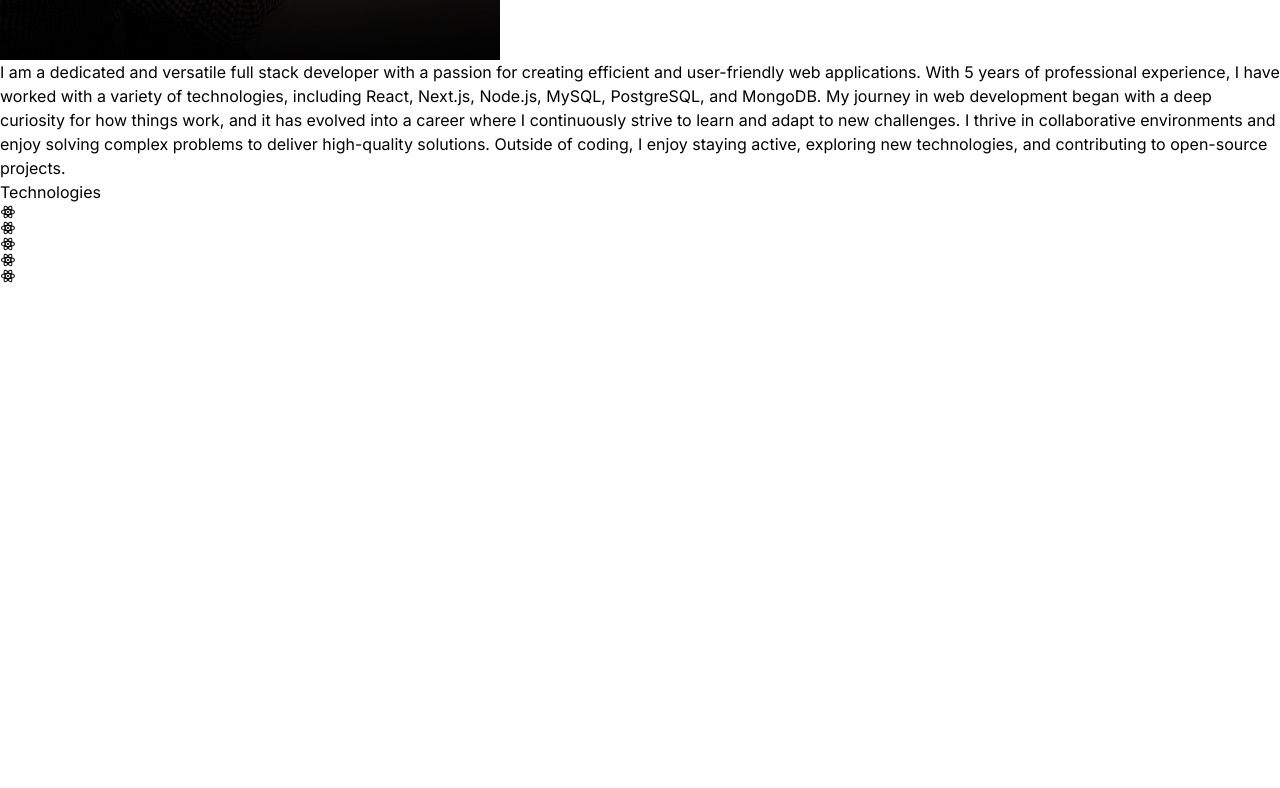
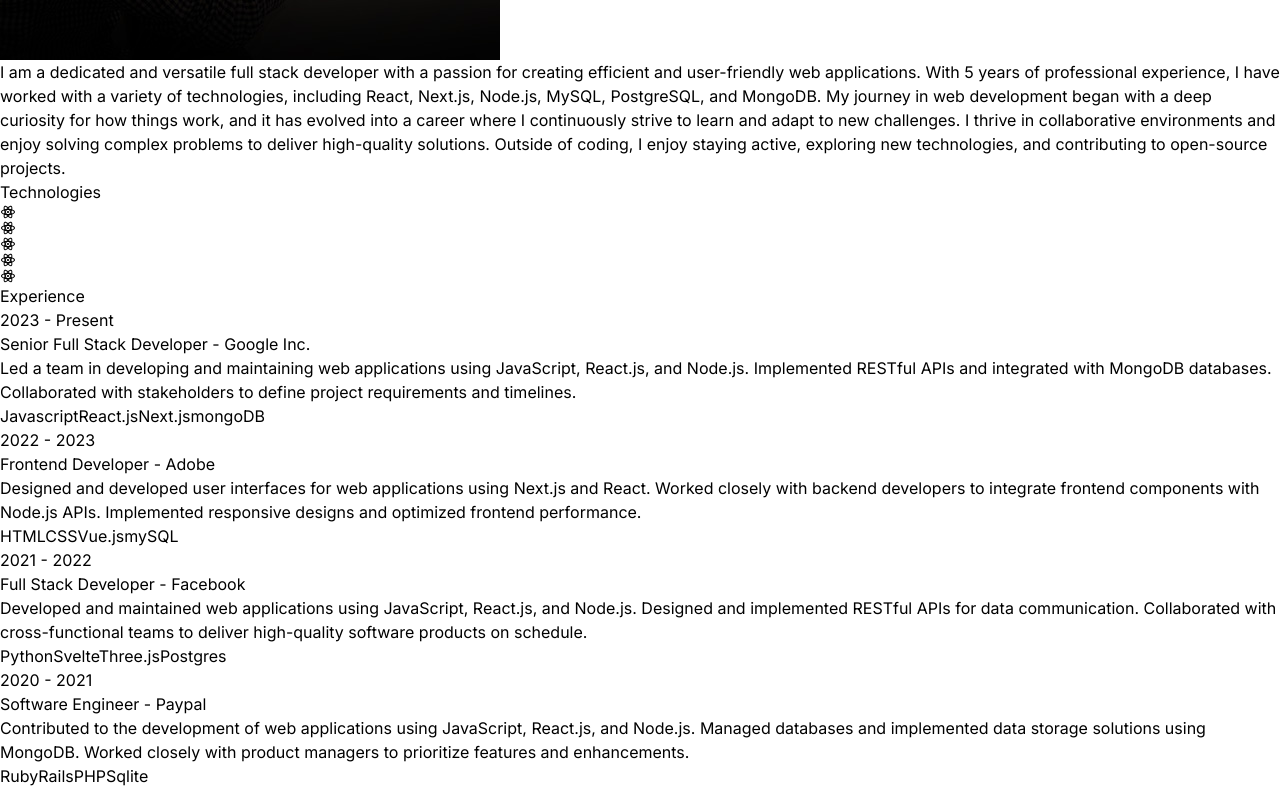
Before and after one commit to sp2003s/Portfolio-react, a React (Vite) app: page / in a window 1280 px wide. Shown: the part 1482-2270 px from the top of the page. Before the commit the page ends 1766 px from the top, so only its background shows below. Built offline with nearby package versions, Linux system fonts and the light colour scheme.

Commit message:
experience

```diff
--- a/src/App.jsx
+++ b/src/App.jsx
@@ -3,6 +3,7 @@
 import Hero from "./components/Hero";
 import About from "./components/About";
 import Technologies from './components/Technologies';
+import Experience from './components/Experience';
 
 const App = () => {
   return (
@@ -17,6 +18,7 @@
         <Hero />
         <About />
         <Technologies />
+        <Experience />
       </div>
 
     </div>
--- /dev/null
+++ b/src/components/Experience.jsx
@@ -0,0 +1,36 @@
+import { space } from "postcss/lib/list"
+import { EXPERIENCES } from "../constants"
+
+const Experience = () => {
+  return (
+    <div className="border-b border-neutral-900 pb-4">
+        <h1 className="my-20 text-center text-4xl">Experience</h1>
+
+        <div>
+            {EXPERIENCES.map((experience, index) =>
+                <div key = {index} className="mb-8 flex flex-wrap lg:justify-center">
+                    <div className="w-full lg:w-1/4">
+                        <p className="mb-2 text-sm text-neutral-400">{experience.year}</p>
+                    </div>
+                    <div className="w-full max-w-xl lg:w-3/4">
+                        <h6 className="mb-2 font-semibold">
+                            {experience.role} - <span className="text-sm text-purple-100">{experience.company}</span>
+                        </h6>
+                        <p className="mb-4 text-neutral-400">{experience.description}</p>
+                        {experience.technologies.map((tech, index) =>
+                            <span key = {index}
+                                className="mr-2 mt-4 rounded bg-neutral-900 px-2
+                                py-1 text-sm font-medium text-purple-800"
+                            >
+                                {tech}
+                            </span>
+                        )}
+                    </div>
+                </div>
+            )}
+        </div>
+    </div>
+  )
+}
+
+export default Experience
```
